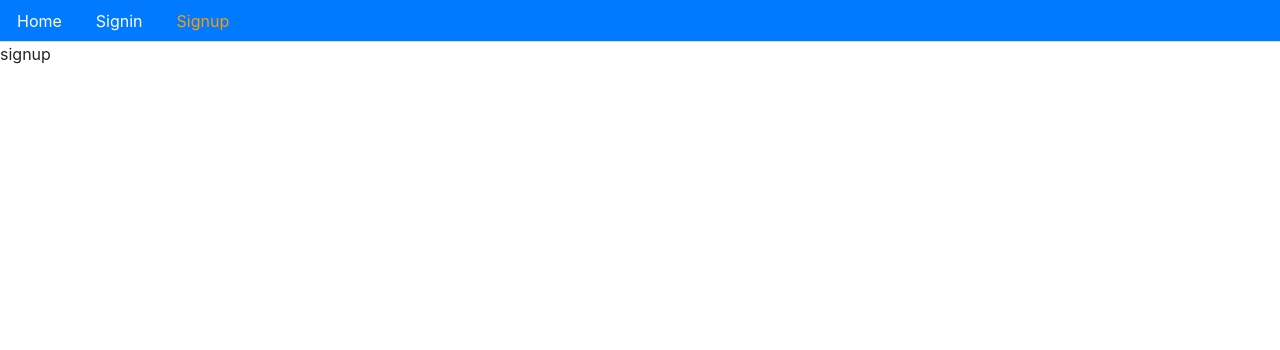
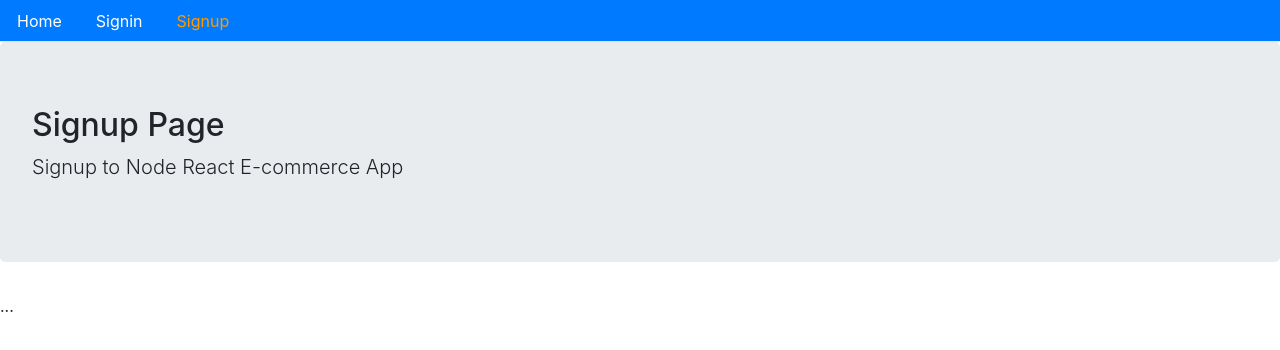
Before and after one commit to codecamjam/react-node-ecommerce-app, a React (Create React App) app in the folder ecommerce-front/: page /signup in a window 1280 px wide. Shown: the top 350 px of the page. Built offline with nearby package versions, Linux system fonts and the light colour scheme.

Commit message:
l62 shared layout component

```diff
--- a/ecommerce-front/src/Routes.js
+++ b/ecommerce-front/src/Routes.js
@@ -2,12 +2,10 @@
 import Signup from './user/Signup';
 import Signin from './user/Signin';
 import Home from './core/Home';
-import Menu from './core/Menu';
 
 const Routes = () => {
   return (
     <BrowserRouter>
-      <Menu />
       <Switch>
         <Route path="/" exact component={Home} />
         <Route path="/signin" exact component={Signin} />
--- a/ecommerce-front/src/core/Home.js
+++ b/ecommerce-front/src/core/Home.js
@@ -1,5 +1,9 @@
-const Home = () => {
-  return <div>Home</div>;
-};
+import Layout from './Layout';
+
+const Home = () => (
+  <Layout title="Home Page" description="Node React E-commerce App">
+    ...
+  </Layout>
+);
 
 export default Home;
--- /dev/null
+++ b/ecommerce-front/src/core/Layout.js
@@ -0,0 +1,21 @@
+import Menu from './Menu';
+
+const Layout = ({
+  title = 'Title',
+  description = 'Description',
+  className,
+  children,
+}) => {
+  return (
+    <div>
+      <Menu />
+      <div className="jumbotron">
+        <h2>{title}</h2>
+        <p className="lead">{description}</p>
+      </div>
+      <div className={className}>{children}</div>
+    </div>
+  );
+};
+
+export default Layout;
--- a/ecommerce-front/src/user/Signin.js
+++ b/ecommerce-front/src/user/Signin.js
@@ -1,5 +1,9 @@
-const Signin = () => {
-  return <div>signin</div>;
-};
+import Layout from '../core/Layout';
+
+const Signin = () => (
+  <Layout title="Signin Page" description="Signin to Node React E-commerce App">
+    ...
+  </Layout>
+);
 
 export default Signin;
--- a/ecommerce-front/src/user/Signup.js
+++ b/ecommerce-front/src/user/Signup.js
@@ -1,5 +1,12 @@
-const Signup = () => {
-  return <div>signup</div>;
-};
+import Layout from '../core/Layout';
+
+const Signup = () => (
+  <Layout
+    title="Signup Page"
+    description="Signup to Node React E-commerce App"
+  >
+    ...
+  </Layout>
+);
 
 export default Signup;
```
